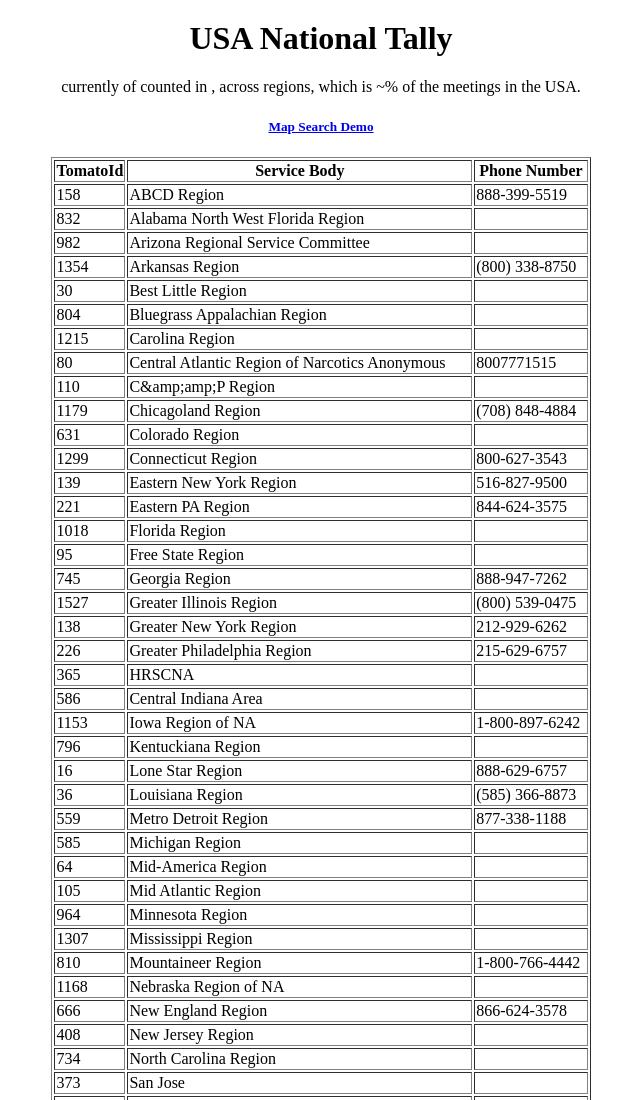
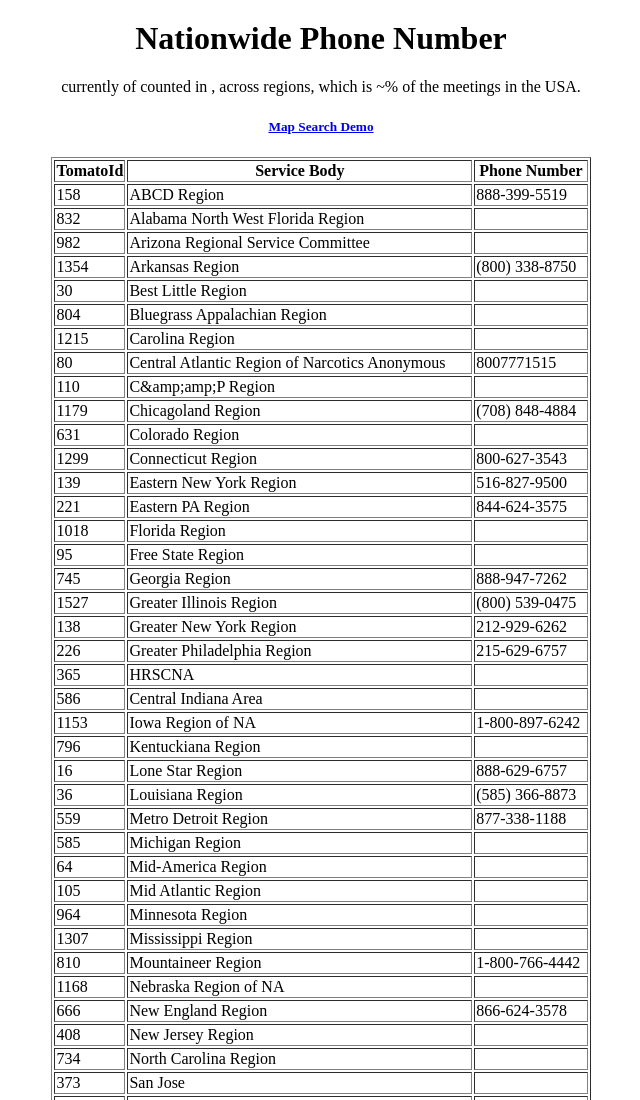
Before and after one commit to bmlt-enabled/usa-tally, a plain HTML site: page phoneline.html in a window 1280 px wide. Shown: the top 1100 px of the page, without its empty margins (319-959 px from the left). Drawn offline with Linux system fonts and the light colour scheme; a web font is replaced by a local one.

Commit message:
fixing title

```diff
--- a/phoneline.html
+++ b/phoneline.html
@@ -9,7 +9,7 @@
 </head>
 <body>
 <div align="center" style="margin-top: 20px;">
-    <h1>USA National Tally</h1>
+    <h1>Nationwide Phone Number</h1>
     <div style="display: block">
         <span id="current-count"></span> currently of <span id="truth-count"></span> counted in <span class="last-count-year"></span>, across <span id="regions-count"></span> regions, which is ~<span id="pct-total"></span>% of the meetings in the USA.
         <h5><a href="map.html">Map Search Demo</a></h5>
```
